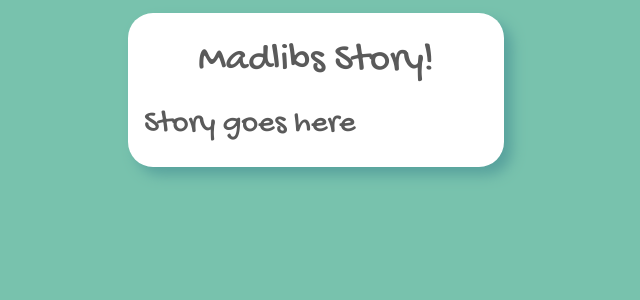
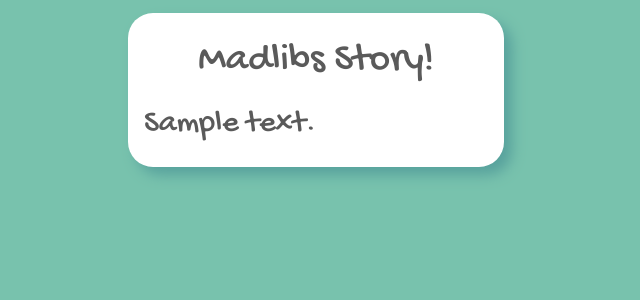
Before and after one commit to StevenWDowd/flask-madlibs, a Flask app: template templates/results.html in a window 1280 px wide. Shown: the part 306-606 px from the top of the page, without its empty margins (324-964 px from the left). Run offline with Flask 3, Linux system fonts and the light colour scheme; the template is opened without the code that fills it: most values are stand-ins (such as "Sample title", 1, 10 or a date in 2020).

Commit message:
completed filling out results.html and result decorator

```diff
--- a/app.py
+++ b/app.py
@@ -10,7 +10,20 @@ debug = DebugToolbarExtension(app)
 
 @app.get('/')
 def build_form():
+    """ Uses input story prompt to render our form """
     required_words = silly_story.prompts
 
     return render_template("questions.html",
                            word_fields=required_words)
+
+@app.get("/results")
+def post_results():
+    """ Calling get_result_text of story instance to create our story and
+        rendering it to the results html """
+
+    story = silly_story.get_result_text(request.args)
+
+    return render_template(
+        "results.html",
+        story_text = story
+    )
--- a/templates/results.html
+++ b/templates/results.html
@@ -5,6 +5,6 @@
 {% block content %}
 
   <h1 class="pt-4 mb-3 text-center">Madlibs Story!</h1>
-  <h2 class="pt-1 ps-3 pe-3 pb-4">Story goes here</h2>
+  <h2 class="pt-1 ps-3 pe-3 pb-4">{{ story_text }}</h2>
 
 {% endblock %}
```
